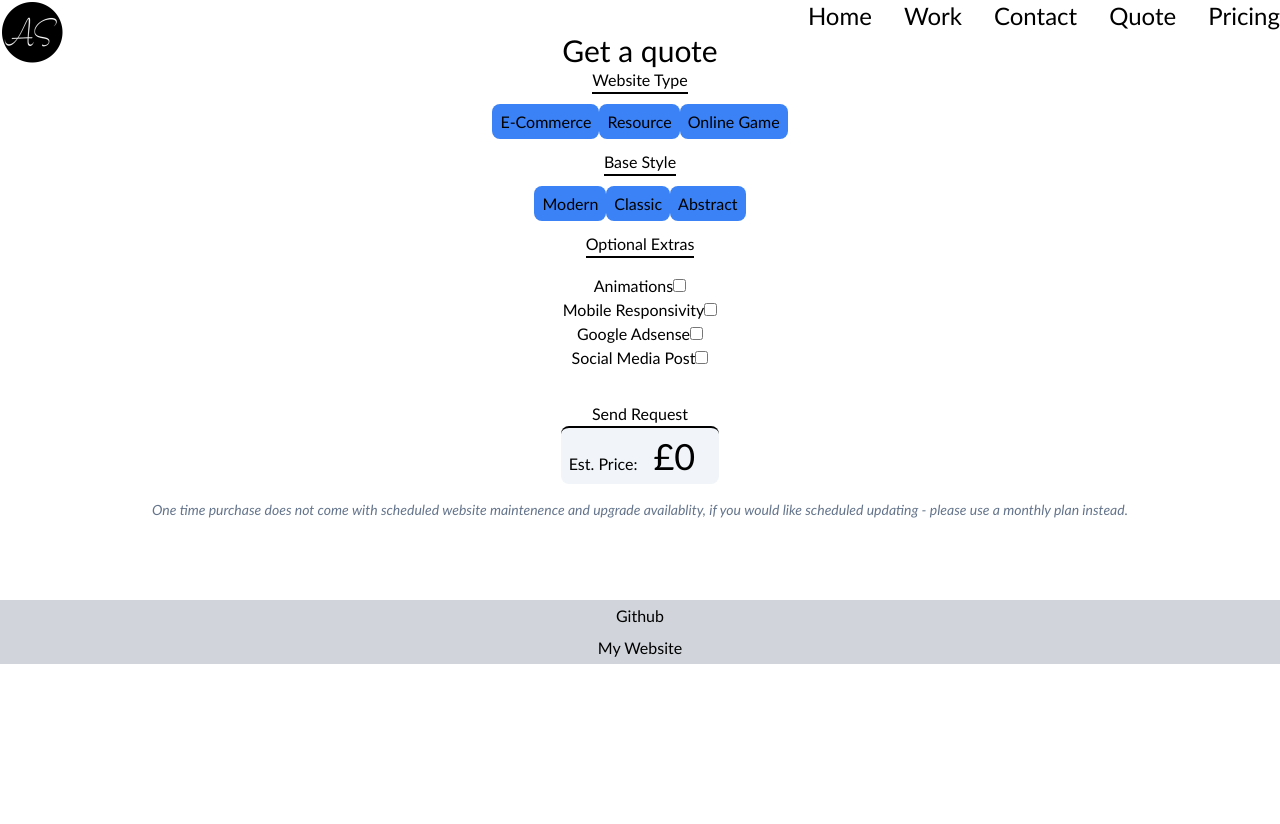
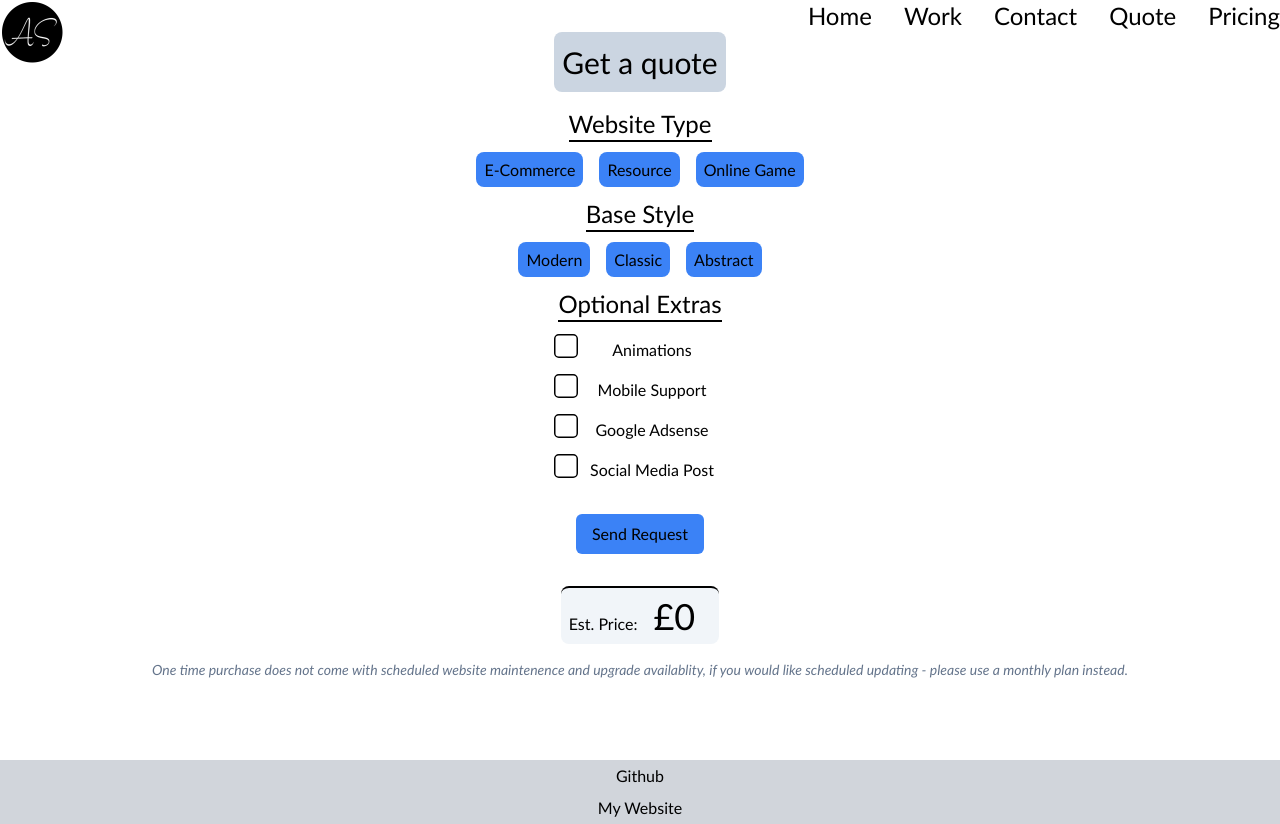
Before and after one commit to AroonSalotra/freelance-website, a Next.js app: page /quote in a window 1280 px wide. Before the commit the page ends 800 px from the top, so only its background shows below. Built offline with nearby package versions, Linux system fonts and the light colour scheme.

Commit message:
add form checkbox pseudo element

```diff
--- a/pages/quote.tsx
+++ b/pages/quote.tsx
@@ -1,4 +1,5 @@
 import React, { useEffect, useState } from "react";
+import Link from "next/link";
 
 
 const Quote = () => {
@@ -7,6 +8,7 @@ const Quote = () => {
     const [sitePrice, setSitePrice] = useState<number>(0)
     const [stylePrice, setStylePrice] = useState<number>(0)
     const [showModal, setShowModal] = useState<boolean>(false)
+    const [isSubmitted, setIsSubmitted] = useState<boolean>(false)
 
     // useEffect(() => {
     //     setTotal(current => current + sitePrice)
@@ -25,6 +27,7 @@ const Quote = () => {
         e.preventDefault()
         if (sitePrice !== 0 && stylePrice !== 0) {
             setShowModal(current => !current)
+            setIsSubmitted(current => true)
         }
     }
 
@@ -33,9 +36,23 @@ const Quote = () => {
 
     return (
         <div>
-            <h1 className="text-3xl">Get a quote</h1>
+            {/* Hide form when user submits */}
+            {isSubmitted ? <>
+                <h1>Thank you for your submission</h1>
+
+                <button className="p-2 rounded-lg bg-blue-500 font-semibold text-white">
+                    <Link href={"/"}>
+                        Back to home
+                    </Link>
+                </button>
+
+            </>
+                :
+                <>
+                    <h1 className="text-3xl py-3 mb-4 px-2 bg-slate-300 w-fit mx-auto rounded-lg">Get a quote</h1>
                     <form className="flex flex-col gap-4"
-                action="" onSubmit={handleSubmit} >
+                        action="" onSubmit={handleSubmit}>
+
                         <fieldset>
 
                             <legend>Website Type</legend>
@@ -47,7 +64,7 @@ const Quote = () => {
                                 value={40}
                                 onChange={(e) => handleChange(e, setStylePrice)} />
 
-                    <label className="bg-blue-500 p-2 rounded-lg hover:bg-blue-400"
+                            <label className="bg-blue-500 p-2 mx-2 rounded-lg hover:bg-blue-400"
                                 htmlFor="commerce">E-Commerce</label>
 
                             <input
@@ -58,7 +75,7 @@ const Quote = () => {
                                 onChange={(e) => handleChange(e, setStylePrice)} />
 
 
-                    <label className="bg-blue-500 p-2 rounded-lg hover:bg-blue-400"
+                            <label className="bg-blue-500 p-2 mx-2 rounded-lg hover:bg-blue-400"
                                 htmlFor="resource">Resource</label>
 
                             <input
@@ -69,7 +86,7 @@ const Quote = () => {
                                 onChange={(e) => handleChange(e, setStylePrice)} />
 
 
-                    <label className="bg-blue-500 p-2 rounded-lg hover:bg-blue-400"
+                            <label className="bg-blue-500 p-2 mx-2 rounded-lg hover:bg-blue-400"
                                 htmlFor="game">Online Game</label>
 
 
@@ -86,7 +103,7 @@ const Quote = () => {
                                 value={15}
                                 onChange={(e) => handleChange(e, setSitePrice)} />
 
-                    <label className="bg-blue-500 p-2 rounded-lg hover:bg-blue-400"
+                            <label className="bg-blue-500 p-2 mx-2 rounded-lg hover:bg-blue-400"
                                 htmlFor="modern">Modern</label>
 
                             <input
@@ -96,7 +113,7 @@ const Quote = () => {
                                 value={10}
                                 onChange={(e) => handleChange(e, setSitePrice)} />
 
-                    <label className="bg-blue-500 p-2 rounded-lg hover:bg-blue-400"
+                            <label className="bg-blue-500 p-2 mx-2 rounded-lg hover:bg-blue-400"
                                 htmlFor="classic">Classic</label>
 
                             <input
@@ -106,41 +123,57 @@ const Quote = () => {
                                 value={10}
                                 onChange={(e) => handleChange(e, setSitePrice)} />
 
-                    <label className="bg-blue-500 p-2 rounded-lg hover:bg-blue-400"
+                            <label className="bg-blue-500 p-2 mx-2 rounded-lg hover:bg-blue-400"
                                 htmlFor="abstract">Abstract</label>
 
                         </fieldset>
 
-                <fieldset className="flex flex-col py-4">
+                        <fieldset className="flex flex-col gap-4 py-4 mx-auto">
 
                             {/* <div class="grid grid-rows-[200px_minmax(900px,_1fr)_100px]"> */}
 
                             <legend>Optional Extras</legend>
 
-                    <label htmlFor="animations">Animations
-                        <input type="checkbox" name="" id="animations" />
+                            <label htmlFor="animations" className="checkbox">
+                                <input type="checkbox" name="" id="animations" />Animations
                             </label>
 
-                    <label htmlFor="responsivity">Mobile Responsivity
-                        <input type="checkbox" name="" id="responsivity" />
+                            <label htmlFor="responsivity" className="checkbox">
+                                <input type="checkbox" name="" id="responsivity" />Mobile Support
                             </label>
 
-                    <label htmlFor="adsense">Google Adsense
-                        <input type="checkbox" name="" id="adsense" />
+                            <label htmlFor="adsense" className="checkbox">
+                                <input type="checkbox" name="" id="adsense" />Google Adsense
                             </label>
 
-                    <label htmlFor="socialmedia">Social Media Post
-                        <input type="checkbox" name="" id="socialmedia" />
+                            <label htmlFor="socialmedia" className="checkbox">
+                                <input type="checkbox" name="" id="socialmedia" />Social Media Post
                             </label>
                         </fieldset>
 
-                <button>Send Request</button>
+                        <button className="bg-blue-500 w-fit mx-auto p-2 px-4 rounded-md">
+                            Send Request</button>
 
                     </form>
 
+
+
+
+
+                    <h3 className="border-t-2 border-black w-fit mx-auto bg-slate-100 p-2 rounded-lg mt-8">
+                        Est. Price:
+                        <span className="text-4xl p-4 pointer-events-none">
+                            £{sitePrice + stylePrice}</span>
+                    </h3>
+
+                    <p className="text-sm text-center mx-auto text-slate-500 pt-4 italic">
+                        One time purchase does not come with scheduled website maintenence and upgrade availablity, if you would like scheduled updating - please use a monthly plan instead.
+                    </p>
+                </>}
+
             <div id="modal"
                 className={`bg-slate-100 w-fit absolute p-8 border-t-[1rem] border-blue-500
-                top-[12%] left-[50%] translate-x-[-8rem] ${showModal ? "modal-show" : "modal-hide"}`}>
+                top-[12%] left-[50%] translate-x-[-8rem] shadow-lg shadow-black ${showModal ? "modal-show" : "modal-hide"}`}>
 
                 <h1>Your request has been sent!</h1>
 
@@ -149,21 +182,8 @@ const Quote = () => {
                     Continue</button>
             </div>
 
+        </div>
 
-
-            <h3 className="border-t-2 border-black w-fit mx-auto bg-slate-100 p-2 rounded-lg">
-                Est. Price:
-                <span className="text-4xl p-4 pointer-events-none">
-                    £{sitePrice + stylePrice}</span>
-            </h3>
-
-            <p className="text-sm text-center mx-auto text-slate-500 pt-4 italic">
-                One time purchase does not come with scheduled website maintenence and upgrade availablity, if you would like scheduled updating - please use a monthly plan instead.
-            </p>
-
-            {/* <h2>{sitePrice + stylePrice}</h2> */}
-            {/* <h2 className="capitalize">{websiteOption}</h2> */}
-        </div>
     );
 }
 
--- a/styles/globals.css
+++ b/styles/globals.css
@@ -88,37 +88,52 @@ fieldset {
 }
 
 legend {
-  @apply pb-0 border-b-2 border-black
+  @apply pb-0 border-b-2 border-black text-2xl
 }
 
+input[type=checkbox]::before {
+  content: "";
+  width: 1em;
+  height: 1em;
+  transform: scale(0);
+  transition: all 200ms ease-in;
 
+}
 
-/* input[type=checkbox] {
-  -webkit-appearance: none;
+input[type=checkbox]:checked::before {
+  /* background-color: red; */
+  transform: scale(0.8);
+
+  @apply bg-blue-500
+}
+
+input[type=checkbox] {
+  transform: scale(1.5);
   appearance: none;
   font: inherit;
   color: currentColor;
   width: 1em;
   height: 1em;
-  border: 0.1em solid currentColor;
-  border-radius: 0.15em;
+
+  display: grid;
+  place-content: center;
+  border: 1.5px solid black;
   border-radius: 20%;
-  transform: translateY(-0.075em);
-  place-content: center;
 }
 
-input[type=checkbox]::before {
-  content: "";
-  width: 0.65em;
-  height: 0.65em;
-  transform: scale(0);
-  transition: 120ms transform ease-in-out;
+/* input [type=checkbox]:hover {
+  background-color: red;
+} */
+
+.checkbox {
+  display: grid;
+  grid-template-columns: 1em auto;
+  gap: 0.5em;
 }
 
-input[type="checkbox"]:checked::before {
-  transform: scale(1);
-  background-color: rgb(53, 129, 106);
-} */
+.checkbox:hover  input {
+  @apply bg-slate-200
+}
 
 .table-mobile {
   @apply flex justify-start w-full overflow-auto
```
Lines whose indentation alone changed are shown as unchanged.
